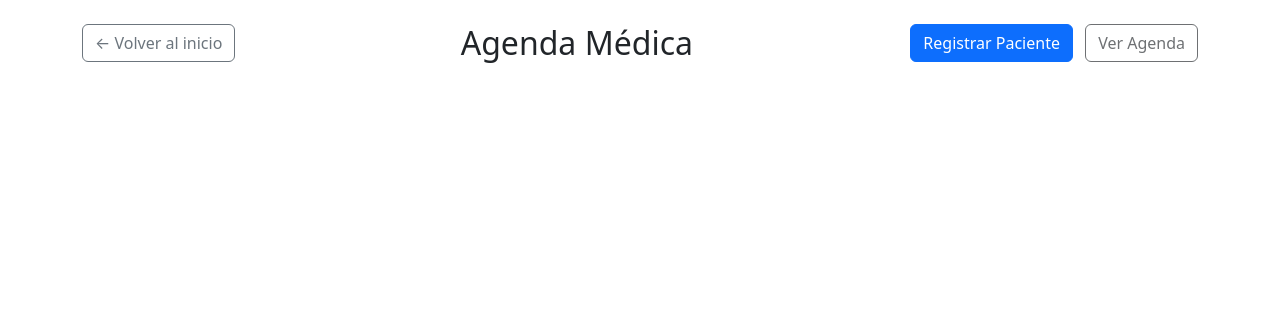
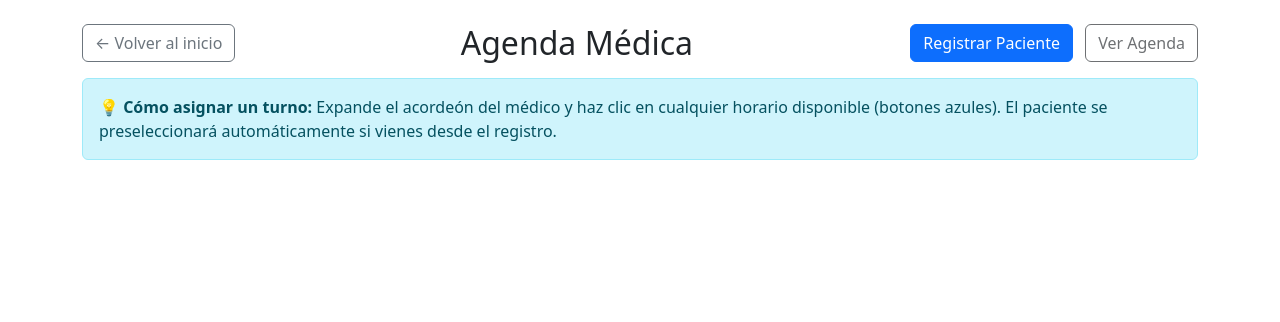
Before and after one commit to Nikise23/historias-clinicas, a Flask app: template templates/agenda.html in a window 1280 px wide. Shown: the top 322 px of the page. Run offline with Flask 3, Linux system fonts and the light colour scheme; the template is opened without the code that fills it, so the values that code supplies are empty.

Commit message:
Enhance agenda UI with improved styling, interactions, and user guidance
Co-authored-by: nicfer0508 <nicfer0508@gmail.com>

```diff
--- a/templates/agenda.html
+++ b/templates/agenda.html
@@ -40,8 +87,25 @@
 
   <!-- Mensaje de bienvenida desde registro -->
   <div id="mensaje-desde-registro" class="alert alert-success alert-dismissible fade show d-none" role="alert">
-    <strong>¡Perfecto!</strong> <span id="mensaje-paciente"></span> Ya puedes seleccionar el médico y horario para asignar el turno.
+    <strong>¡Perfecto!</strong> <span id="mensaje-paciente"></span>
+    <br><br>
+    <strong>Instrucciones:</strong>
+    <ol class="mb-0 mt-2">
+      <li>Expande el médico deseado haciendo clic en su nombre</li>
+      <li>Selecciona un horario disponible (los botones azules con 📅)</li>
+      <li>Confirma la fecha del turno en el modal</li>
+      <li>El paciente ya estará preseleccionado automáticamente</li>
+    </ol>
     <button type="button" class="btn-close" data-bs-dismiss="alert" aria-label="Close"></button>
+  </div>
+
+  <!-- Instrucciones generales siempre visibles -->
+  <div class="alert alert-info d-flex align-items-center mb-4" role="alert">
+    <div>
+      <strong>💡 Cómo asignar un turno:</strong>
+      Expande el acordeón del médico y haz clic en cualquier horario disponible (botones azules).
+      El paciente se preseleccionará automáticamente si vienes desde el registro.
+    </div>
   </div>
 
   <div id="agenda-container" class="accordion mb-5"></div>
@@ -86,23 +150,32 @@
       const container = document.getElementById("agenda-container");
       container.innerHTML = "";
 
+      let isFirst = true;
       for (const med in agenda) {
         const collapseId = `collapse-${med.replace(/\s/g, "")}`;
         const card = document.createElement("div");
         card.className = "accordion-item mb-3 shadow-sm";
+
+        // Para el primer médico, expandir automáticamente si viene desde registro
+        const urlParams = new URLSearchParams(window.location.search);
+        const shouldExpand = isFirst && urlParams.get('dni');
+        const buttonClass = shouldExpand ? "accordion-button bg-light fw-bold" : "accordion-button collapsed bg-light fw-bold";
+        const collapseClass = shouldExpand ? "accordion-collapse collapse show" : "accordion-collapse collapse";
+
         card.innerHTML = `
           <h2 class="accordion-header">
-            <button class="accordion-button collapsed bg-light fw-bold" type="button" data-bs-toggle="collapse" data-bs-target="#${collapseId}">
-              ${med}
+            <button class="${buttonClass}" type="button" data-bs-toggle="collapse" data-bs-target="#${collapseId}">
+              ${med} <span class="text-muted small ms-2">(Haz clic en un horario para asignar turno)</span>
             </button>
           </h2>
-          <div id="${collapseId}" class="accordion-collapse collapse">
+          <div id="${collapseId}" class="${collapseClass}">
             <div class="accordion-body">
               ${renderDias(med)}
             </div>
           </div>
         `;
         container.appendChild(card);
+        isFirst = false;
       }
 
       var tooltipTriggerList = [].slice.call(document.querySelectorAll('[data-bs-toggle="tooltip"]'));
@@ -116,18 +189,28 @@
       const dias = ["LUNES", "MARTES", "MIERCOLES", "JUEVES", "VIERNES"];
 
       for (const dia of dias) {
-        html += `<h6 class="mt-3">${dia}</h6><div class="mb-2">`;
         const horas = agenda[medico][dia] || [];
+        if (horas.length > 0) {
+          html += `<h6 class="mt-3 mb-2 text-primary">${dia}</h6><div class="mb-3">`;
           for (const hora of horas) {
-          html += `<span class="hora hora-disponible"
-                        title="Disponible"
+            html += `<span class="hora hora-disponible btn btn-outline-info btn-sm me-2 mb-2"
+                          title="Clic para asignar turno a las ${hora}"
                           data-bs-toggle="tooltip"
                           onclick="toggleHora('${medico}', '${hora}')">
-                       ${hora}
+                         📅 ${hora}
                        </span>`;
           }
           html += "</div>";
+        } else {
+          html += `<h6 class="mt-3 mb-2 text-muted">${dia}</h6>`;
+          html += `<p class="text-muted small mb-3">Sin horarios disponibles</p>`;
         }
+      }
+
+      if (html === "") {
+        html = "<p class='text-muted'>No hay horarios configurados para este médico</p>";
+      }
+
       return html;
     }
 
@@ -150,8 +233,25 @@
       const dniPreseleccionado = urlParams.get('dni');
       if (dniPreseleccionado) {
         select.value = dniPreseleccionado;
+        const pacienteSeleccionado = pacientes.find(p => p.dni === dniPreseleccionado);
+        if (pacienteSeleccionado) {
+          // Resaltar que el paciente está preseleccionado
+          select.style.border = "3px solid #28a745";
+          select.style.backgroundColor = "#d4edda";
+
+          // Agregar un mensaje temporal
+          const infoTurno = document.getElementById("info-turno");
+          infoTurno.innerHTML = `
+            <strong>Turno para ${turnoActual.medico} a las ${turnoActual.hora}</strong><br>
+            <small class="text-success">✅ Paciente preseleccionado: ${pacienteSeleccionado.nombre} ${pacienteSeleccionado.apellido}</small>
+          `;
+        }
         // Limpiar el parámetro de la URL después de usarlo
         window.history.replaceState({}, document.title, window.location.pathname);
+      } else {
+        // Restablecer estilos normales
+        select.style.border = "";
+        select.style.backgroundColor = "";
       }
 
       const modal = new bootstrap.Modal(document.getElementById("modalTurno"));
@@ -164,6 +264,9 @@
       const fecha = document.getElementById("fecha-turno").value;
       if (!fecha) return alert("Debe seleccionar una fecha");
 
+      const pacienteSeleccionado = pacientes.find(p => p.dni === dni_paciente);
+      const fechaFormateada = new Date(fecha).toLocaleDateString('es-ES');
+
       fetch("/api/turnos", {
         method: "POST",
         headers: { "Content-Type": "application/json" },
@@ -174,9 +277,31 @@
         if (data.error) {
           alert("Error: " + data.error);
         } else {
-          alert(data.mensaje);
+          // Cerrar el modal primero
+          const modal = bootstrap.Modal.getInstance(document.getElementById("modalTurno"));
+          modal.hide();
+
+          // Mostrar mensaje de confirmación personalizado
+          const mensaje = `
+            ¡Turno asignado exitosamente! 🎉
+
+            📅 Fecha: ${fechaFormateada}
+            ⏰ Hora: ${turnoActual.hora}
+            👤 Paciente: ${pacienteSeleccionado ? pacienteSeleccionado.nombre + ' ' + pacienteSeleccionado.apellido : dni_paciente}
+            👨‍⚕️ Médico: ${turnoActual.medico}
+
+            ¿Qué deseas hacer ahora?
+          `;
+
+          if (confirm(mensaje + "\n\nPresiona OK para registrar otro paciente o Cancelar para quedarte en la agenda")) {
+            window.location.href = "/pacientes";
+          } else {
             fetchTurnos().then(() => renderAgenda());
           }
+        }
+      })
+      .catch(error => {
+        alert("Error de conexión: " + error.message);
       });
     });
 
```
Also changed, not shown: other parts of templates/agenda.html (+51 -4 lines). Lines whose indentation alone changed are shown as unchanged.
